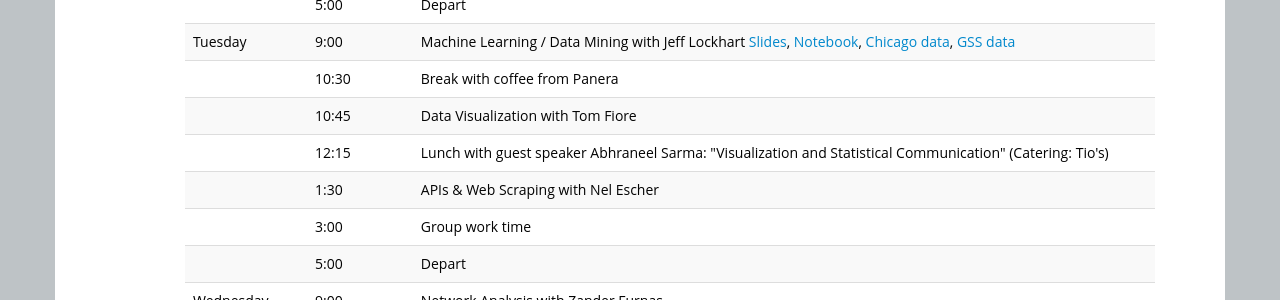
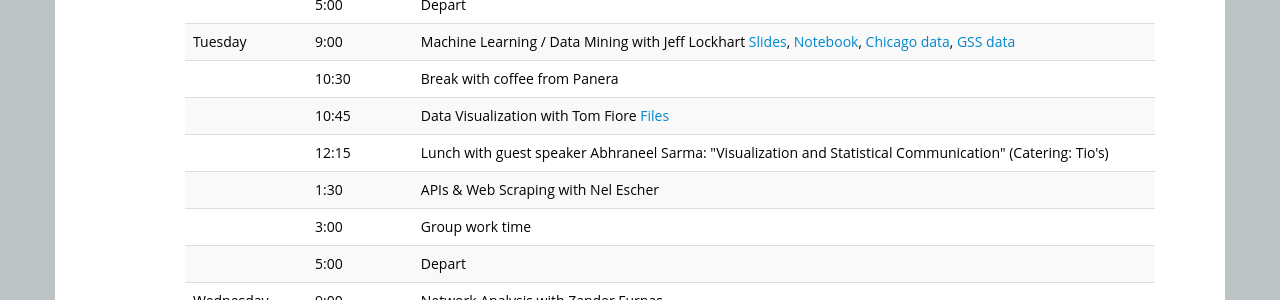
Before and after one commit to ICOSBigDataCamp/2019-summer-camp, a Jekyll site: the page built from index.html, in a window 1280 px wide and 900 px high, scrolled down 1275 px. Shown: the part 154-454 px from the top of the window. Built offline with Jekyll 4.4.1, drawn with Linux system fonts in a browser that asks for light colours.

Commit message:
tom's folder

```diff
--- a/index.html
+++ b/index.html
@@ -150,7 +150,7 @@ Organizing committee: Elizabeth Bruch, Jerry Davis
 
   <tr> <td>Tuesday</td><td>9:00</td>   <td>Machine Learning / Data Mining with Jeff Lockhart <a href="https://docs.google.com/presentation/d/1QT3DzB1sampdsXCMWbU4q1pnwdGL18R52O5G2ELwmgE/edit?usp=sharing" target="_blank">Slides</a>, <a href="data/ML_for_data_camp.ipynb" target="_blank">Notebook</a>, <a href="data/community_area_stats.tsv" target="_blank">Chicago data</a>, <a href="data/GSS2012Extract_PresApproval_StrongPartyAffiliation_CLEAN.csv" target="_blank">GSS data</a> </td> </tr>
   <tr> <td></td>       <td>10:30</td>   <td>Break with coffee from Panera</td> </tr>
-  <tr> <td></td>       <td>10:45</td>   <td>Data Visualization with Tom Fiore</td> </tr>
+  <tr> <td></td>       <td>10:45</td>   <td>Data Visualization with Tom Fiore <a href="data/Python_Plotting_2019_ThomasFiore.zip" target="_blank">Files</a></td> </tr>
   <tr> <td></td>       <td>12:15</td>   <td>Lunch with guest speaker Abhraneel Sarma: "Visualization and Statistical Communication" (Catering: Tio's)</td> </tr>
   <tr> <td></td>       <td>1:30</td>   <td>APIs & Web Scraping with Nel Escher</td> </tr>
   <tr> <td></td>       <td>3:00</td>   <td>Group work time</td> </tr>
```
Also changed, not shown: 1 other file.
